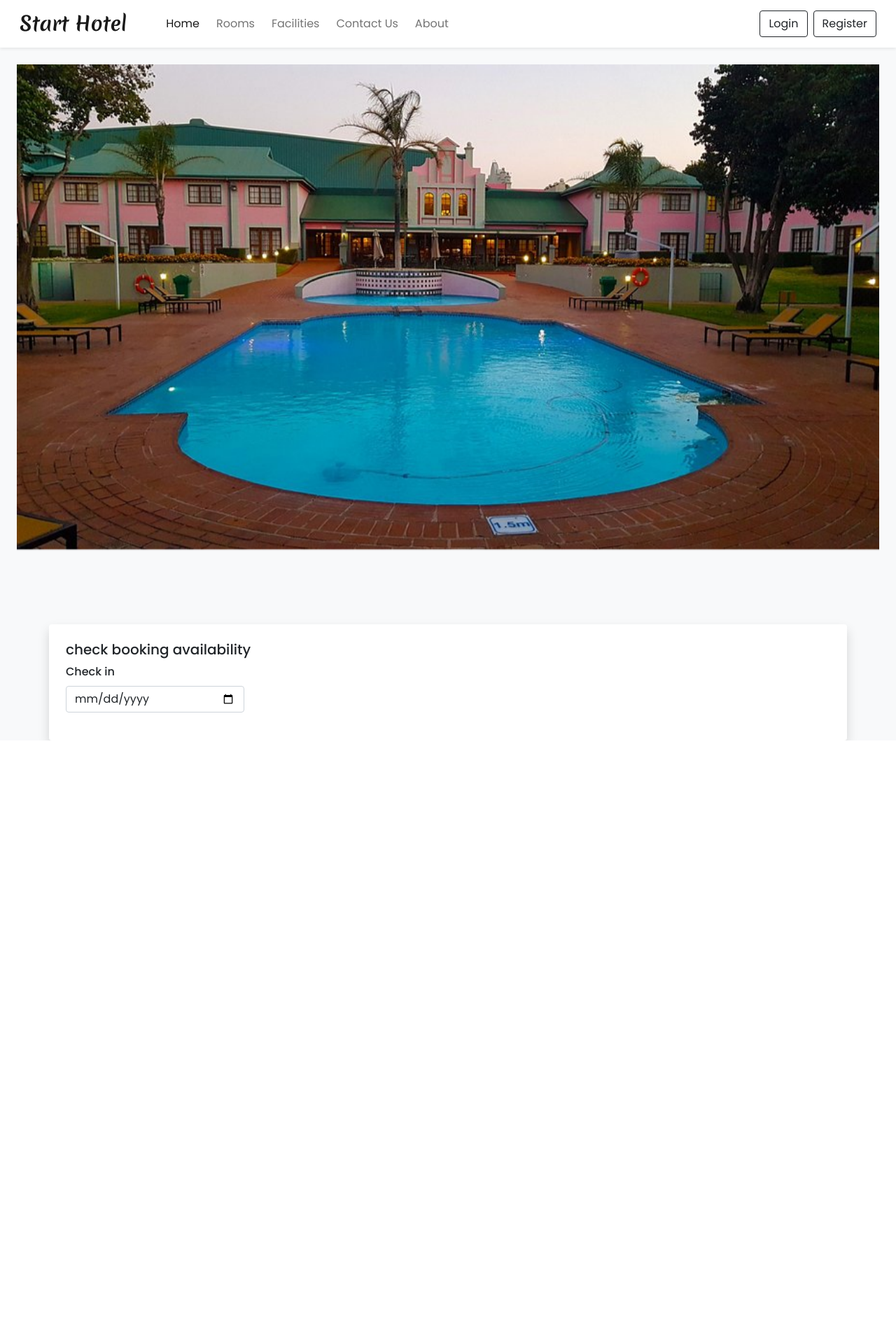
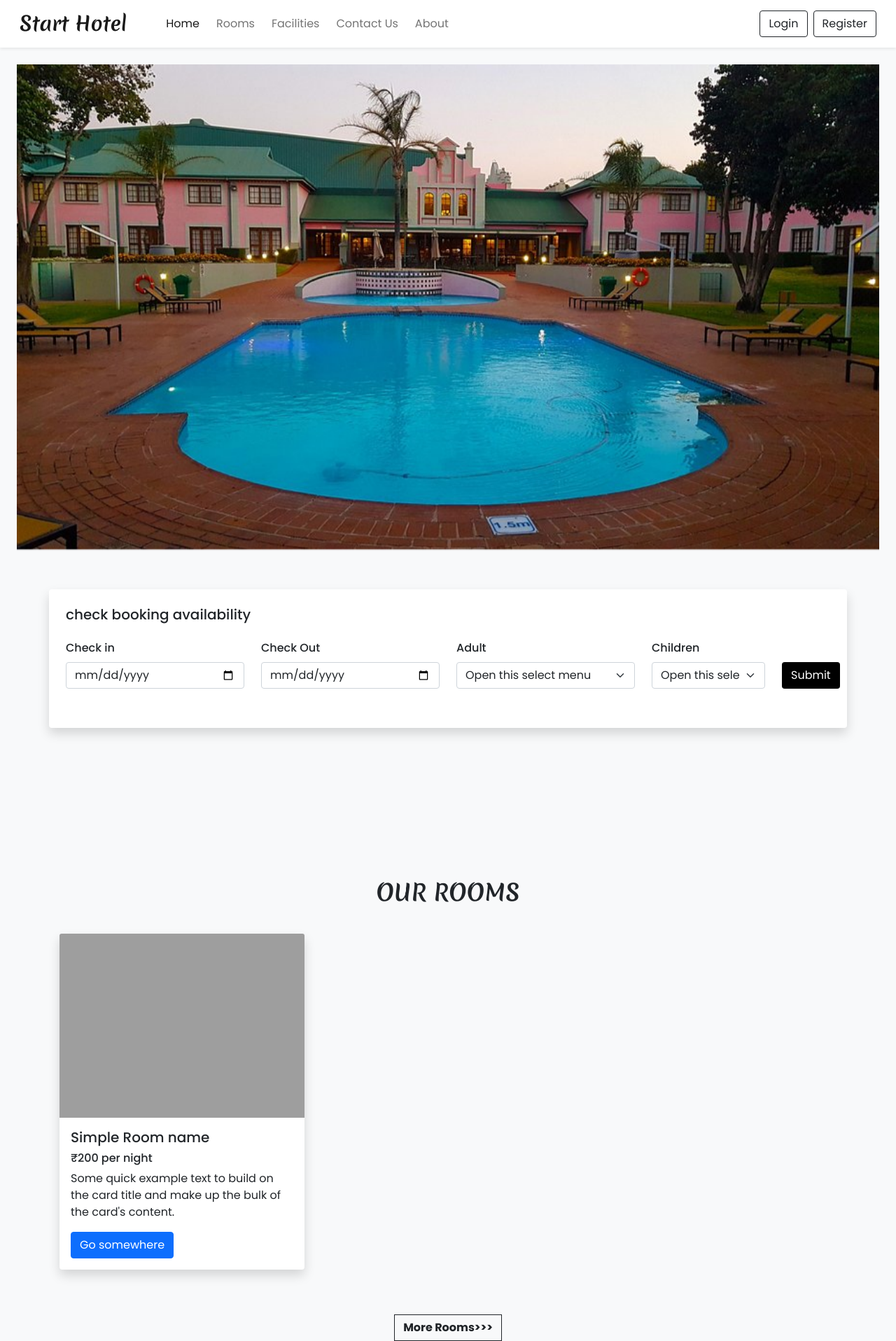
Before and after one commit to varsharani123777/php-project, a PHP site: page / in a window 1280 px wide. Shown: the whole page at 70% size. Before the commit the page ends 1058 px from the top, so only its background shows below. Run offline with PHP 8.4, Linux system fonts and the light colour scheme; grey boxes are pictures that could not be loaded.

Commit message:
room pic

```diff
--- a/index.php
+++ b/index.php
@@ -16,7 +16,7 @@
             font-family: 'Poppins',sans-serif;
         }
         .h-font{
-            font-family: 'Merienda',cursive;
+            font-family: 'Merienda','cursive';
         }
         input::-webkit-outer-spin-button,
         input::-webkit-inner-spin-button {
@@ -25,6 +25,24 @@
         }
         input[type=number] {
           -moz-appearance: textfield;
+        }
+        .custom-bg{
+          background-color:black;
+        }
+        .custom-bg:hover{
+          background-color:blueviolet;
+        }
+        .availability-form{
+          margin-top: -50px;
+          z-index: 2;
+          position: relative;
+        }
+        @media screen and (max-width: 575px){
+          .availability-form{
+            margin-top: -50px;
+            z-index: 2;
+            position: relative;
+         }
         }
     </style>
 </head>
@@ -171,7 +189,7 @@
             <img src="image/3a.jpg" class="w-100 d-block" />
           </div>
           <div class="swiper-slide">
-            <img src="image/4.jpg" class="w-100 d-block" />
+            <img src="image/7.png" class="w-100 d-block" />
           </div>
           <div class="swiper-slide">
             <img src="image/5a.jpg" class="w-100 d-block" />
@@ -183,21 +201,69 @@
     </div>
   </div>
 <!-- check availability form -->
-  <div class="container">
+  <div class="container availability-form">
     <div class="row">
       <div class="col-lg-12 bg-white shadow p-4 rounded">
-        <h5>check booking availability</h5>
+        <h5 class="mb-4">check booking availability</h5>
         <form >
-          <div class="row">
-            <div class="col-lg-3">
+          <div class="row align-items-end">
+            <div class="col-lg-3 mb-3">
               <label class="form-label" style="font-weight: 500;">Check in</label>
               <input type="date" class="form-control shadow-none">
+            </div>
+            <div class="col-lg-3 mb-3">
+              <label class="form-label" style="font-weight: 500;">Check Out</label>
+              <input type="date" class="form-control shadow-none">
+            </div>
+            <div class="col-lg-3 mb-3">
+              <label class="form-label" style="font-weight: 500;">Adult</label>
+              <select class="form-select shadow-none">
+                <option selected>Open this select menu</option>
+                <option value="1">One</option>
+                <option value="2">Two</option>
+                <option value="3">Three</option>
+              </select>
+            </div>
+            <div class="col-lg-2 mb-3">
+              <label class="form-label" style="font-weight: 500;">Children</label>
+              <select class="form-select shadow-none">
+                <option selected>Open this select menu</option>
+                <option value="1">One</option>
+                <option value="2">Two</option>
+                <option value="3">Three</option>
+              </select>
+            </div>
+            <div class="col-lg-1 mb-lg-3 mt-2">
+              <button type="submit" class="btn text-white shodow-none custom-bg">Submit</button>
             </div>
           </div>
         </form>
       </div>
     </div>
   </div>
+  <br><br><br>
+  <br><br><br>
+  <!-- Our Rooms -->
+  <h2 class="mt-5 pt-4 mb-4 text-center fw-bold h-font">OUR ROOMS</h2>
+  <div class="container">
+    <div class="row">
+      <div class="col-lg-4 col-md-6 my-3">
+         <div class="card border-0 shadow" style="max-width:350px; margin:auto;">
+            <img src="..." class="card-img-top" alt="...">
+            <div class="card-body">
+              <h5>Simple Room name</h5>
+              <h6>₹200 per night</h6>
+              <p class="card-text">Some quick example text to build on the card title and make up the bulk of the card's content.</p>
+              <a href="#" class="btn btn-primary">Go somewhere</a>
+            </div>
+         </div>
+      </div>
+      <div class="col-lg-12 text-center mt-5">
+        <a href="" class="btn btn-sn btn-outline-dark rounded-0 fw-bold shadow-none">More Rooms>>></a>
+      </div>
+    </div>
+  </div>
+
   <script src="https://cdn.jsdelivr.net/npm/bootstrap@5.0.2/dist/js/bootstrap.bundle.min.js" integrity="sha384-MrcW6ZMFYlzcLA8Nl+NtUVF0sA7MsXsP1UyJoMp4YLEuNSfAP+JcXn/tWtIaxVXM" crossorigin="anonymous"></script>
   <script src="https://cdn.jsdelivr.net/npm/swiper@11/swiper-bundle.min.js"></script>
  <script>
```
Also changed, not shown: room/room.png (added), room/room2.png (added), room/room3.png (added), room/room4.png (added), room/room5.png (added), room/room6.png (added), room/room7.png (added), room/room8.png (added).
